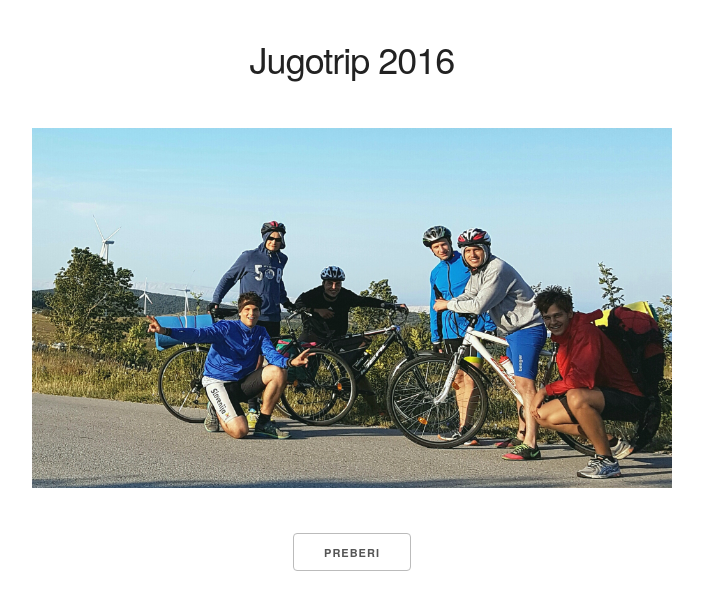
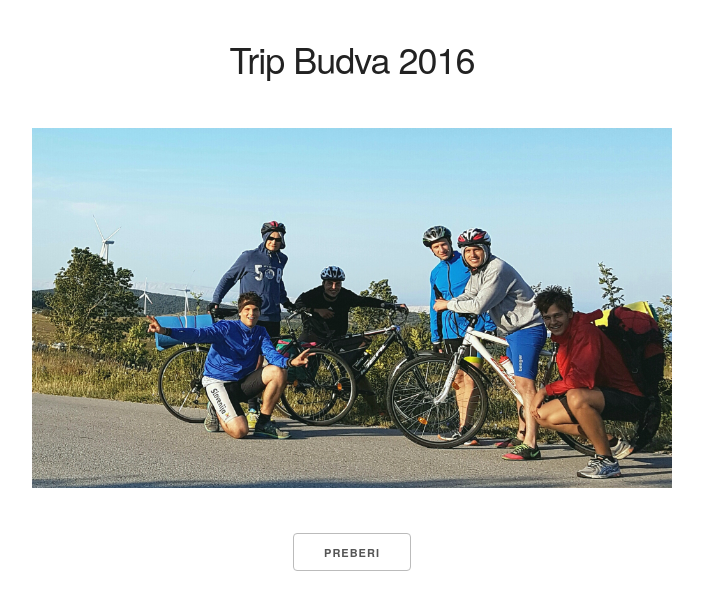
Before and after one commit to gareins/budva2016, a plain HTML site: page index.html in a window 1280 px wide. Shown: the whole page, without its empty margins (288-991 px from the left). Drawn offline with nearby package versions, Linux system fonts and the light colour scheme.

Commit message:
Fixing opengraph stuff

```diff
--- a/index.html
+++ b/index.html
@@ -1,16 +1,15 @@
 <!DOCTYPE html>
 <html lang="en-US">
 <head>
-    <title> Jugotrip, Budva 2016 </title>
+    <title> Trip Budva 2016 </title>
     <meta property="og:locale" content="en_US">
-    <meta property="og:image" content="img.jpg" />
+    <meta property="og:image" content="http://b16.ozbo.lt/img.jpg" />
     <meta property="og:description" content="Skupina študentov na kolesarski poti po državah rajke Jugoslavije, od Ljubljane do Podgorice." />
-    <meta property="og:url" content="budva2016.ozbo.lt" />
-    <meta property="og:title" content="Jugotrip" />
+    <meta property="og:url" content="http://b16.ozbo.lt" />
+    <meta property="og:title" content="Trip Budva 2016" />
 
     <link rel="stylesheet" href="https://cdnjs.cloudflare.com/ajax/libs/normalize/4.2.0/normalize.min.css">
     <link rel="stylesheet" href="https://cdnjs.cloudflare.com/ajax/libs/skeleton/2.0.4/skeleton.min.css">
-
 
     <style>
     body { text-align: center; }
@@ -18,11 +17,10 @@
     img  { display:block; margin-left:auto; margin-right:auto; width: 50%; margin-top: 3em; }
     p    { margin-top: 3em; }
     a    { margin-left:auto; margin-right:auto; }
-
     </style>
 </head>
 <body>
-    <h3> Jugotrip 2016 </h3>
+    <h3> Trip Budva 2016 </h3>
     <img src="img.jpg" alt="Placeholder" </img>
     <p><a class="button" href="http://jugotrip.ozbo.lt">PREBERI</a></p>
 </body>
```
